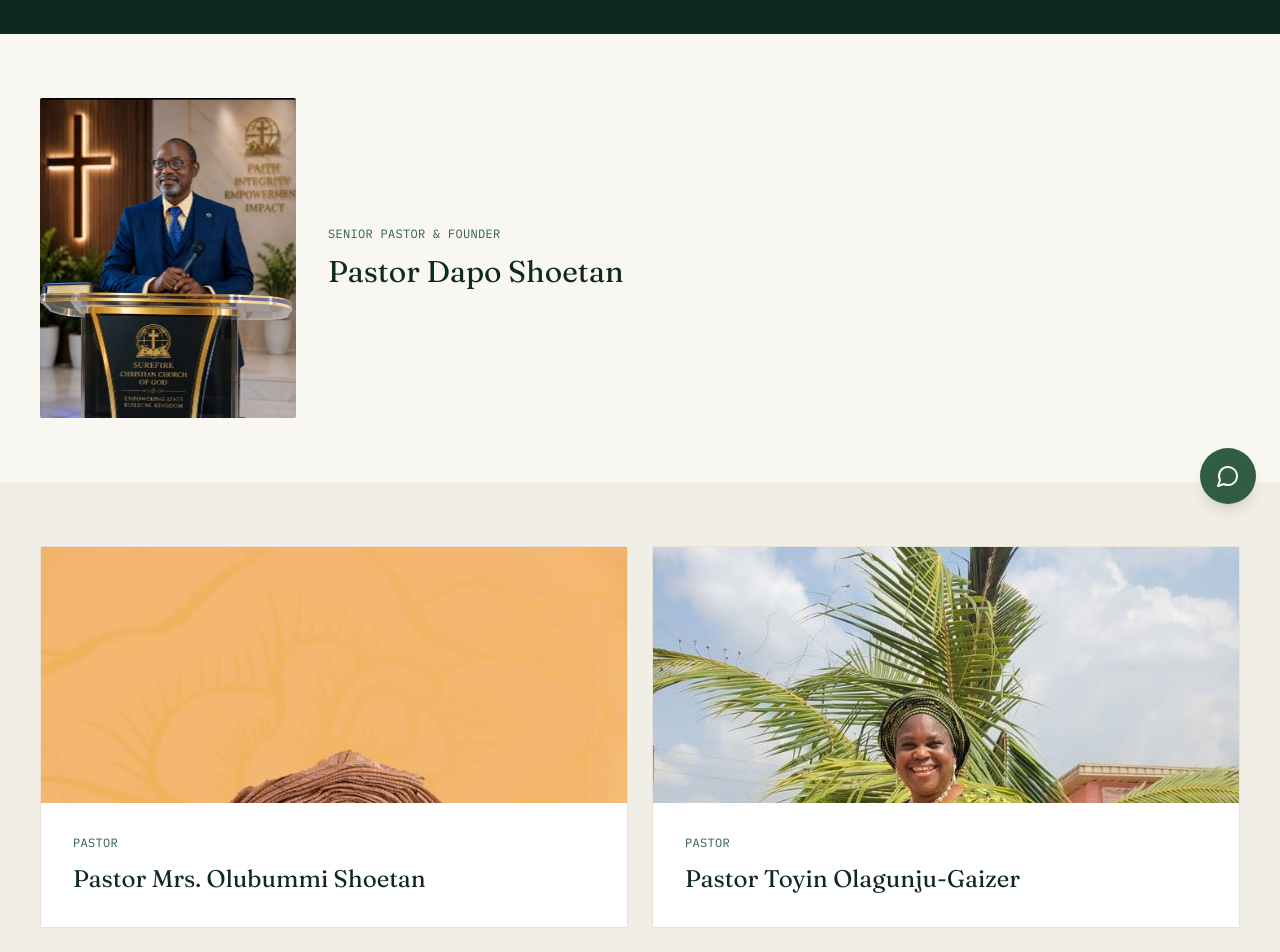
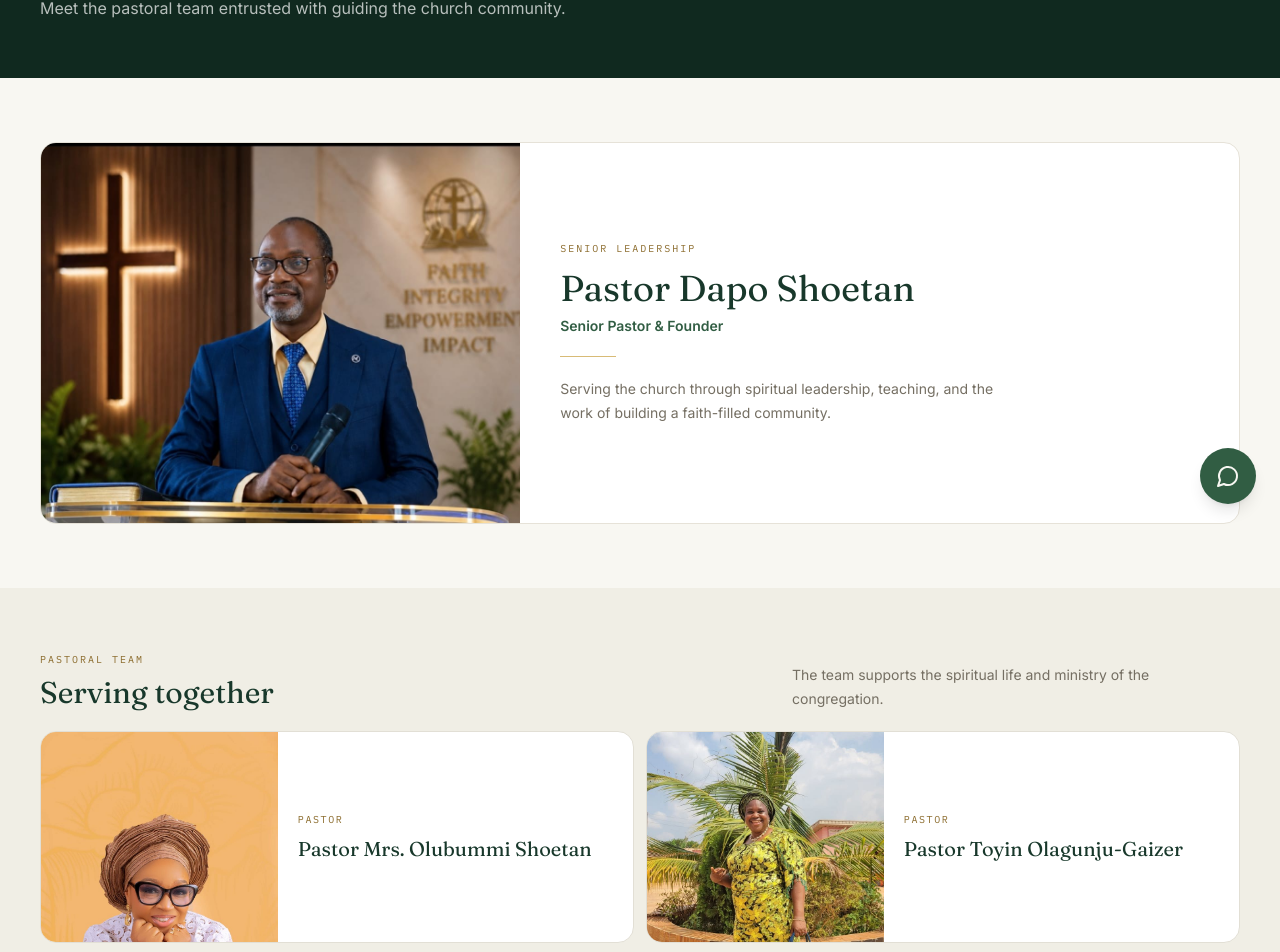
Before and after one commit to taiwoatlas/surefire-next, a Next.js app: page /leadership in a window 1280 px wide. Shown: the part 272-1224 px from the top of the page. Built offline with nearby package versions, Linux system fonts and the light colour scheme; no server answers.

Commit message:
Redesign Leadership and Prayer Request pages with compact, consistent layouts

```diff
--- a/app/leadership/page.tsx
+++ b/app/leadership/page.tsx
@@ -15,45 +15,32 @@ export default function LeadershipPage() {
 
   return (
     <>
-      <PageHeader
-        eyebrow="Leadership"
-        title="Our Pastorate"
-        breadcrumbs={[{ label: "Home", href: "/" }, { label: "Leadership" }]}
-      />
+      <PageHeader eyebrow="Leadership" title="The people who serve and lead." lede="Meet the pastoral team entrusted with guiding the church community." breadcrumbs={[{ label: "Home", href: "/" }, { label: "Leadership" }]} />
 
       {lead && (
         <Section tone="paper">
-          <div className="flex flex-col gap-8 md:flex-row md:items-center">
-            {lead.photo && (
-              <div className="relative h-80 w-64 flex-shrink-0 overflow-hidden rounded-sm">
-                <Image src={lead.photo} alt={lead.name} fill sizes="256px" className="object-cover" priority />
-              </div>
-            )}
-            <div className="max-w-md">
-              <p className="font-mono text-xs uppercase tracking-wide text-red">{lead.role}</p>
-              <h2 className="mt-3 font-display text-3xl">{lead.name}</h2>
+          <div className="grid overflow-hidden rounded-2xl border border-[#e6e2d8] bg-white md:grid-cols-[.8fr_1.2fr]">
+            {lead.photo && <div className="relative min-h-[300px] bg-[#e9eddf] sm:min-h-[380px]"><Image src={lead.photo} alt={lead.name} fill sizes="(min-width: 768px) 40vw, 100vw" className="object-cover object-top" priority /></div>}
+            <div className="flex flex-col justify-center p-6 sm:p-9 md:p-10">
+              <p className="font-mono text-[10px] uppercase tracking-[.2em] text-[#8b6b2c]">Senior leadership</p>
+              <h2 className="mt-3 font-display text-3xl leading-tight text-[#18382b] sm:text-4xl">{lead.name}</h2>
+              <p className="mt-2 text-sm font-semibold text-[#315d43]">{lead.role}</p>
+              <div className="mt-5 h-px w-14 bg-[#d8bb76]" />
+              <p className="mt-5 max-w-md text-sm leading-6 text-[#756f63]">Serving the church through spiritual leadership, teaching, and the work of building a faith-filled community.</p>
             </div>
           </div>
         </Section>
       )}
 
-      <Section tone="stone">
-        <div className="grid gap-6 md:grid-cols-2">
-          {others.map((pastor) => (
-            <div key={pastor.name} className="overflow-hidden rounded-sm border border-line bg-charcoal">
-              {pastor.photo && (
-                <div className="relative h-64 w-full">
-                  <Image src={pastor.photo} alt={pastor.name} fill sizes="(min-width: 768px) 50vw, 100vw" className="object-cover object-top" />
-                </div>
-              )}
-              <div className="p-8">
-                <p className="font-mono text-xs uppercase tracking-wide text-red">{pastor.role}</p>
-                <h3 className="mt-3 font-display text-2xl">{pastor.name}</h3>
-              </div>
-            </div>
-          ))}
+      {others.length > 0 && <Section tone="stone">
+        <div className="flex flex-wrap items-end justify-between gap-4"><div><p className="font-mono text-[10px] uppercase tracking-[.2em] text-[#8b6b2c]">Pastoral team</p><h2 className="mt-2 font-display text-3xl text-[#18382b]">Serving together</h2></div><p className="max-w-md text-sm leading-6 text-[#756f63]">The team supports the spiritual life and ministry of the congregation.</p></div>
+        <div className="mt-5 grid gap-3 sm:grid-cols-2">
+          {others.map((pastor) => <article key={pastor.name} className="grid overflow-hidden rounded-2xl border border-[#e2dfd5] bg-white sm:grid-cols-[.8fr_1.2fr]">
+            {pastor.photo && <div className="relative min-h-[210px] bg-[#e9eddf]"><Image src={pastor.photo} alt={pastor.name} fill sizes="(min-width: 640px) 25vw, 100vw" className="object-cover object-top" /></div>}
+            <div className="flex flex-col justify-center p-5"><p className="font-mono text-[10px] uppercase tracking-[.16em] text-[#8b6b2c]">{pastor.role}</p><h3 className="mt-2 font-display text-xl text-[#18382b]">{pastor.name}</h3></div>
+          </article>)}
         </div>
-      </Section>
+      </Section>}
     </>
   );
 }
```
